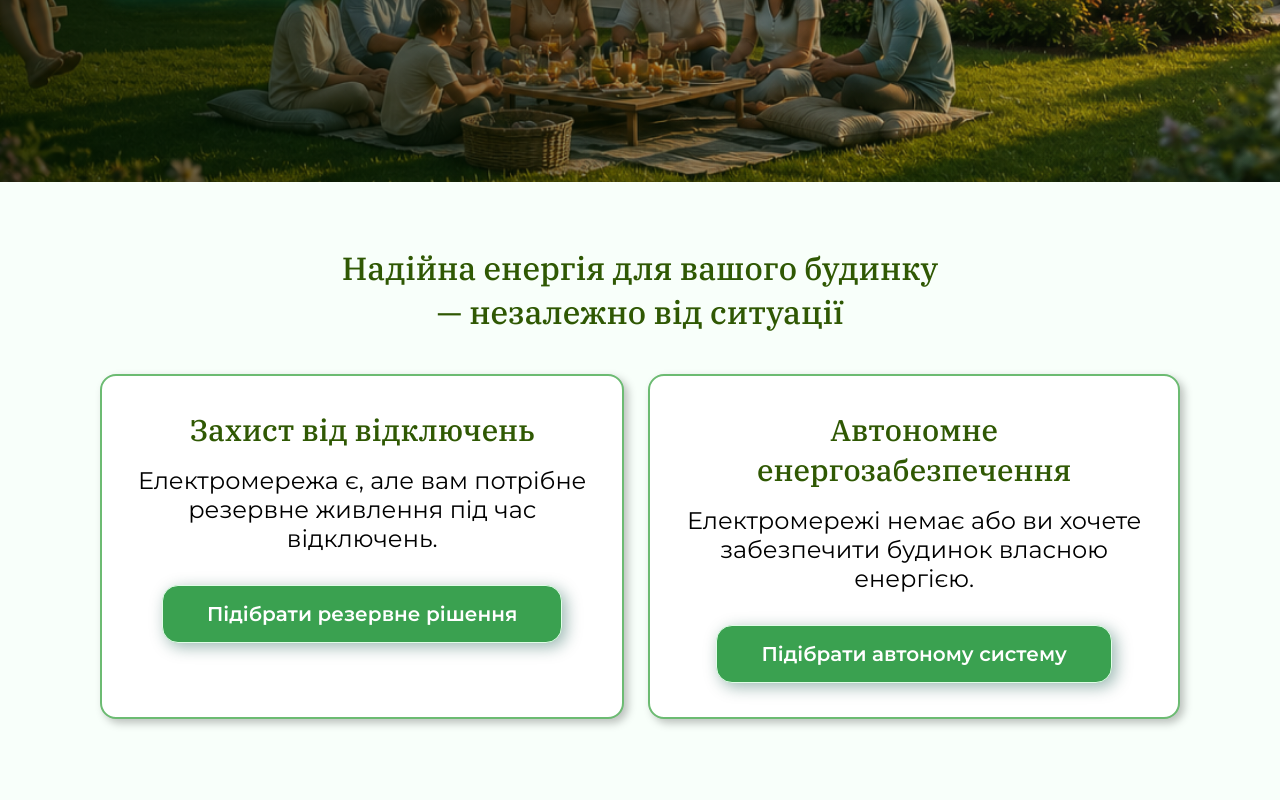
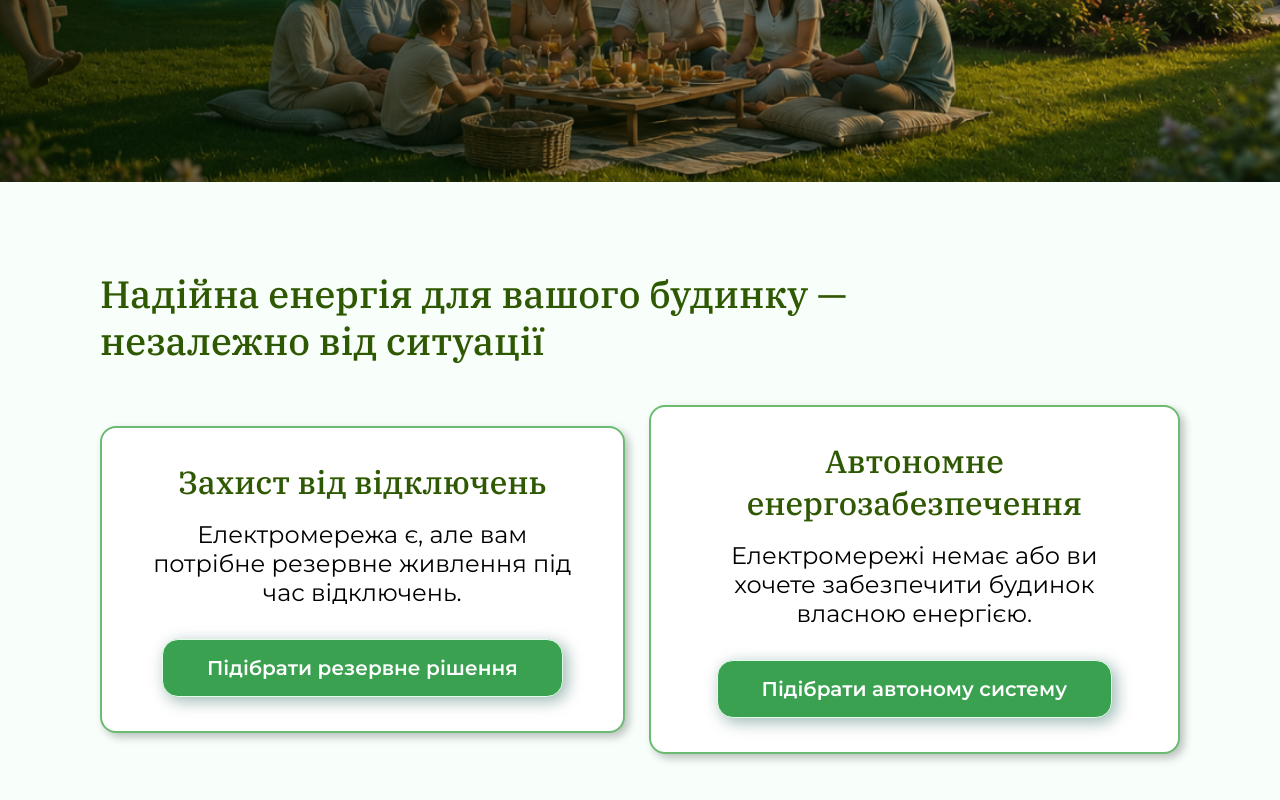
Before and after one commit to Rdazochka/EnerHome, a Next.js app: page / in a window 1280 px wide. Shown: the part 723-1523 px from the top of the page. Built offline with nearby package versions, Linux system fonts and the light colour scheme.

Commit message:
feat: SystemSelection - mobile/tablet/desktop styles, responsive cards layout

```diff
--- a/components/SystemSelection/SystemSelection.module.css
+++ b/components/SystemSelection/SystemSelection.module.css
@@ -83,7 +83,7 @@
 
 @media (min-width: 768px) {
   .container {
-    padding: 48px 32px;
+    padding: 44px 32px;
   }
 
   .title {
@@ -95,9 +95,8 @@
   }
 
   .cards {
-    flex-direction: row;
     gap: 24px;
-    justify-content: center;
+    align-items: center;
   }
 
   .card {
@@ -126,6 +125,31 @@
 
 @media (min-width: 1140px) {
   .container {
-    padding: 64px 100px;
+    padding: 88px 100px;
+  }
+
+  .title {
+    font-size: 38px;
+    line-height: 126%;
+    max-width: 748px;
+    text-align: left;
+    margin-left: 0;
+    margin-right: 0;
+  }
+
+  .cards {
+    flex-direction: row;
+    justify-content: center;
+    gap: 24px;
+  }
+
+  .card {
+    padding: 34px 40px;
+    max-width: 608px;
+  }
+
+  .cardTitle {
+    font-size: 32px;
+    line-height: 131%;
   }
 }
```
